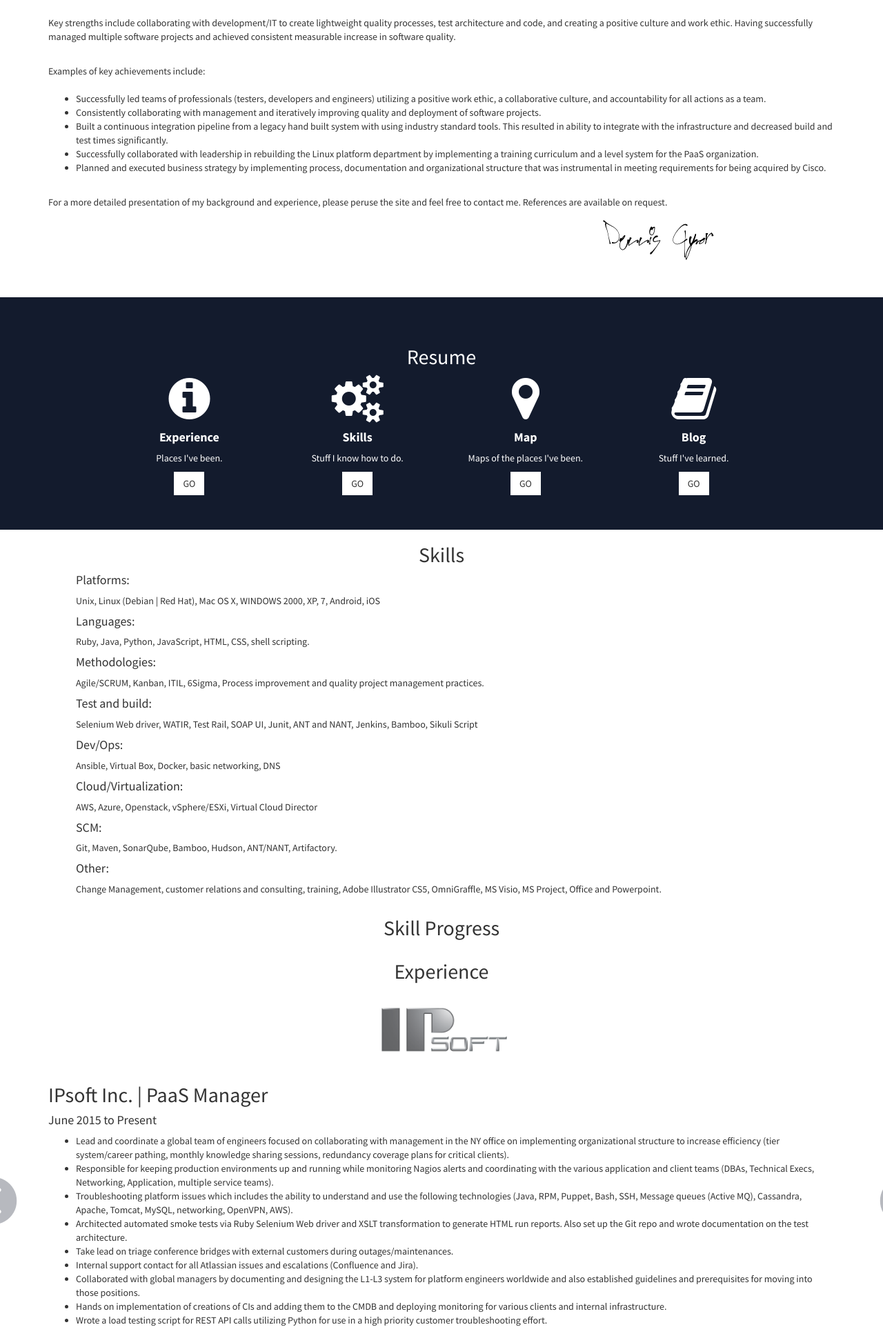
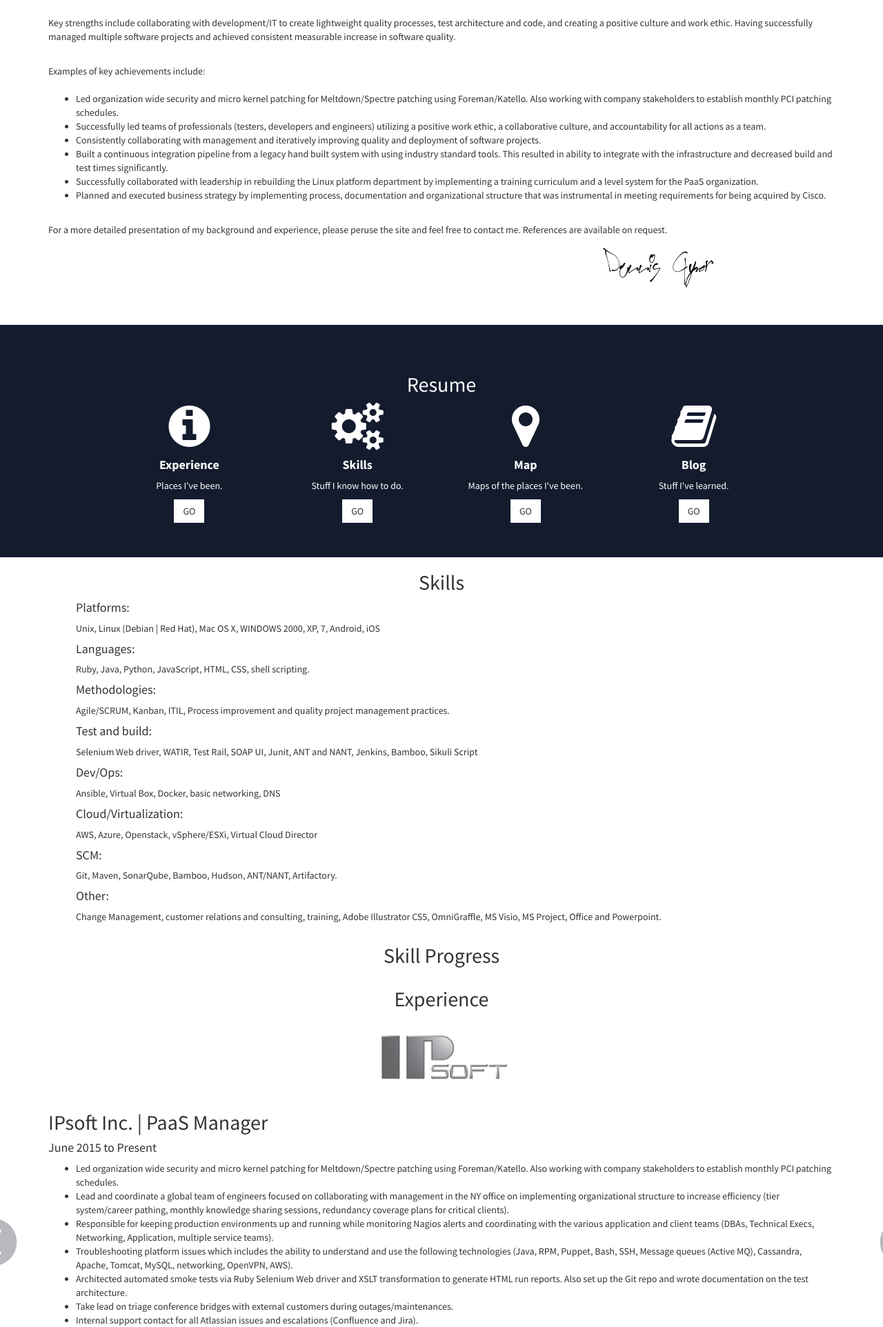
Before and after one commit to bhuddamonk/resume, a website: page index.html in a window 1280 px wide. Shown: the part 1000-2924 px from the top of the page at 69% size. Drawn offline with nearby package versions, Linux system fonts and the light colour scheme.

Commit message:
added new IPsoft exp

```diff
--- a/index.html
+++ b/index.html
@@ -103,7 +103,7 @@
                     <h2 class="text-center">Summary</h2>
                     <p>
                         As a technical professional and leader with more than fifteen years of combined experience in the healthcare, financial, and technology services industries, I have led software projects, software product deployments, designed cloud based solutions and crafted end to end quality engineering
-                        initiatives. I have extensive experience applying leadership and establishing efective processes at start-up software companies. I am IT generalist with specialization focusing on delivering quality solutions on time and within budget. I possess proven ability by providing senior leadership in establishing IT strategy, goals,
+                        initiatives. I have extensive experience applying leadership and establishing effective processes at start-up software companies. I am IT generalist with specialization focusing on delivering quality solutions on time and within budget. I possess proven ability by providing senior leadership in establishing IT strategy, goals,
                         and priorities for various technical organizations.
                     </p>
                     <p><br>Key strengths include collaborating with development/IT to create lightweight quality processes, test architecture and code, and creating a positive culture and work ethic. Having successfully managed multiple software projects
@@ -112,6 +112,7 @@
                     <br>Examples of key achievements include:</br>
                     <br>
                     <ul>
+                        <li>Led organization wide security and micro kernel patching for Meltdown/Spectre patching using Foreman/Katello. Also working with company stakeholders to establish monthly PCI patching schedules.</li>
                         <li>Successfully led teams of professionals (testers, developers and engineers) utilizing a positive work ethic, a collaborative culture, and accountability for all actions as a team.</li>
                         <li>Consistently collaborating with management and iteratively improving quality and deployment of software projects.</li>
                         <li>Built a continuous integration pipeline from a legacy hand built system with using industry standard tools. This resulted in ability to integrate with the infrastructure and decreased build and test times significantly.</li>
@@ -195,7 +196,7 @@
                             <li>
                                 <h4>Languages:</h4> Ruby, Java, Python, JavaScript, HTML, CSS, shell scripting.</li>
                             <li>
-                                <h4>Methodologies:</h4> Agile/SCRUM, Kanban, ITIL, 6Sigma, Process improvement and quality project management practices.</li>
+                                <h4>Methodologies:</h4> Agile/SCRUM, Kanban, ITIL, Process improvement and quality project management practices.</li>
                             <li>
                                 <h4>Test and build:</h4> Selenium Web driver, WATIR, Test Rail, SOAP UI, Junit, ANT and NANT, Jenkins, Bamboo, Sikuli Script</li>
                             <li>
@@ -235,6 +236,7 @@
                             <h2>IPsoft Inc. | PaaS Manager</h2>
                             <h4>June 2015 to Present</h4>
                                 <ul>
+                                    <li>Led organization wide security and micro kernel patching for Meltdown/Spectre patching using Foreman/Katello. Also working with company stakeholders to establish monthly PCI patching schedules.</li>
                                     <li>Lead and coordinate a global team of engineers focused on collaborating with management in the NY office on implementing organizational structure to increase efficiency (tier system/career pathing, monthly knowledge sharing
                                         sessions, redundancy coverage plans for critical clients). </li>
                                     <li>Responsible for keeping production environments up and running while monitoring Nagios alerts and coordinating with the various application and client teams (DBAs, Technical Execs, Networking, Application, multiple service
```
